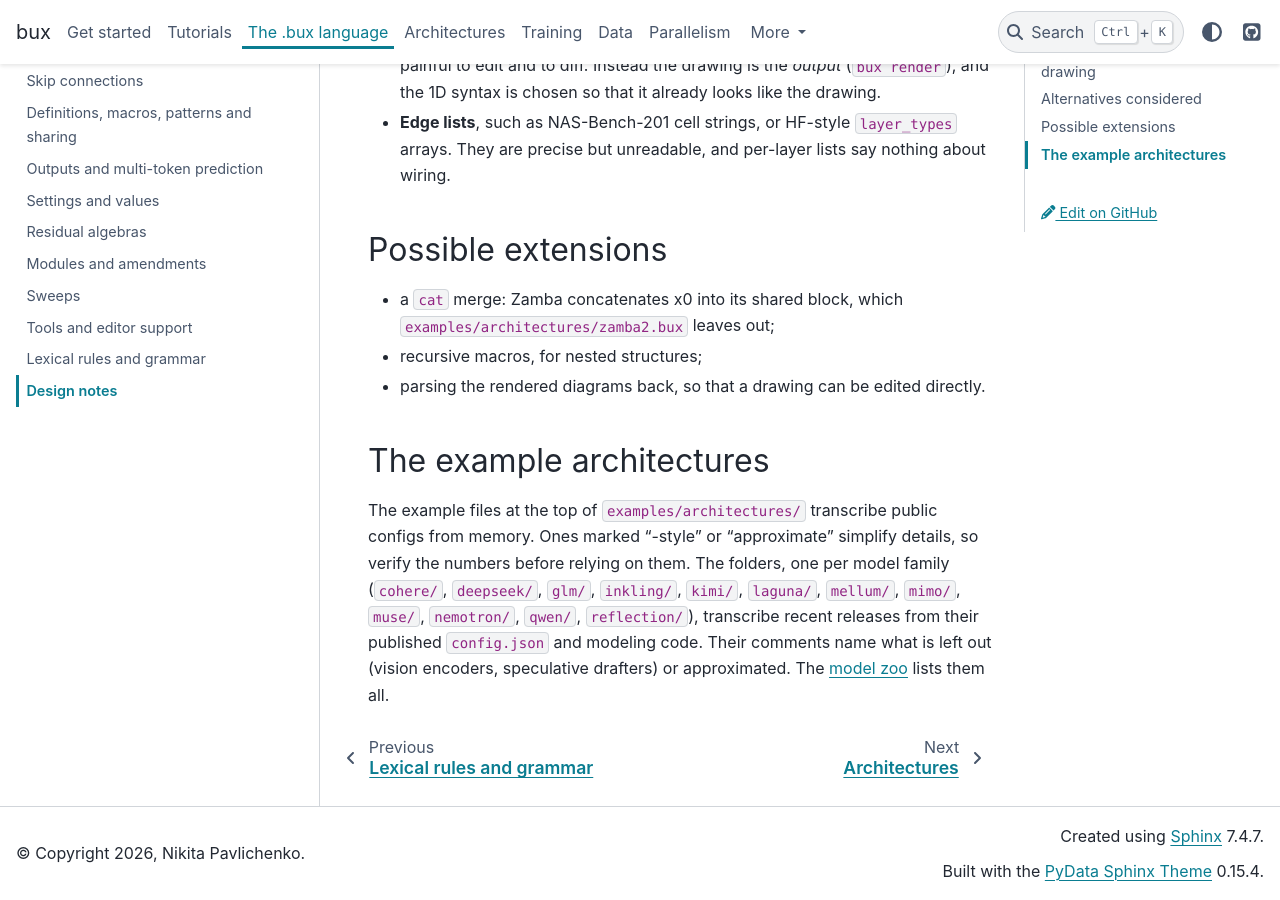
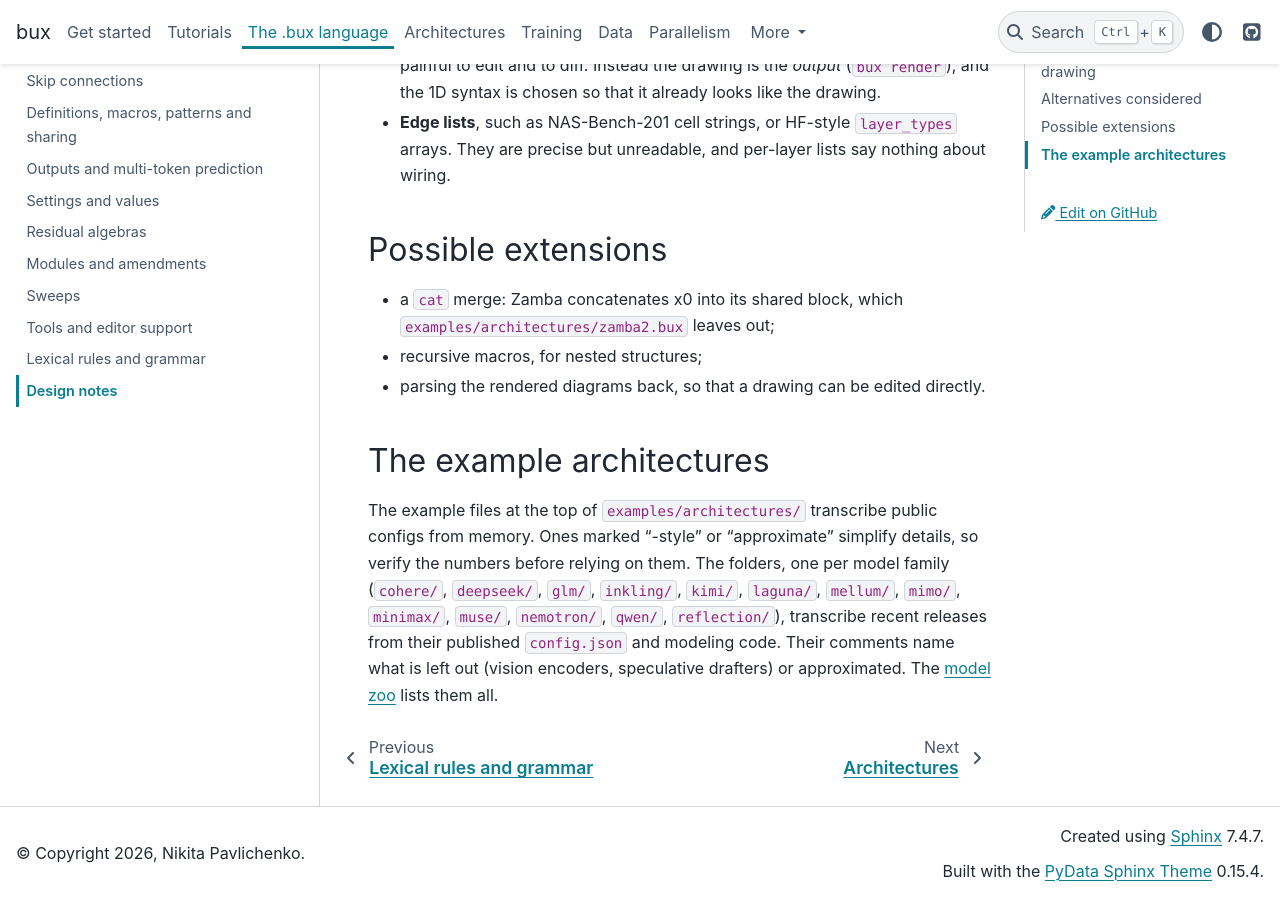
Before and after one commit to pilot7747/bux, a Sphinx documentation site: the page built from docs/language/design.md, in a window 1280 px wide and 900 px high, scrolled down 673 px. Built offline with Sphinx 7.4.7 and the PyData theme 0.15.4, drawn with Linux system fonts in a browser that asks for light colours.

Commit message:
Docs: MiniMax among the zoo's families, in the README, the model zoo's folders and the language's design
Co-Authored-By: Claude Opus 5.5 <noreply@anthropic.com>

```diff
--- a/docs/language/design.md
+++ b/docs/language/design.md
@@ -37,8 +37,8 @@ the input.
 The example files at the top of `examples/architectures/` transcribe public configs
 from memory. Ones marked "-style" or "approximate" simplify details, so verify the
 numbers before relying on them. The folders, one per model family (`cohere/`,
-`deepseek/`, `glm/`, `inkling/`, `kimi/`, `laguna/`, `mellum/`, `mimo/`, `muse/`,
-`nemotron/`, `qwen/`, `reflection/`), transcribe recent releases from their published
-`config.json` and modeling code. Their comments name what is left out (vision encoders, speculative
-drafters) or approximated. The [model zoo](../architectures/model-zoo.md) lists them
-all.
+`deepseek/`, `glm/`, `inkling/`, `kimi/`, `laguna/`, `mellum/`, `mimo/`, `minimax/`,
+`muse/`, `nemotron/`, `qwen/`, `reflection/`), transcribe recent releases from their
+published `config.json` and modeling code. Their comments name what is left out (vision
+encoders, speculative drafters) or approximated. The
+[model zoo](../architectures/model-zoo.md) lists them all.
```
Also changed, not shown: README.md (+1 -1 lines), docs/architectures/model-zoo.md (+2 -2 lines).
